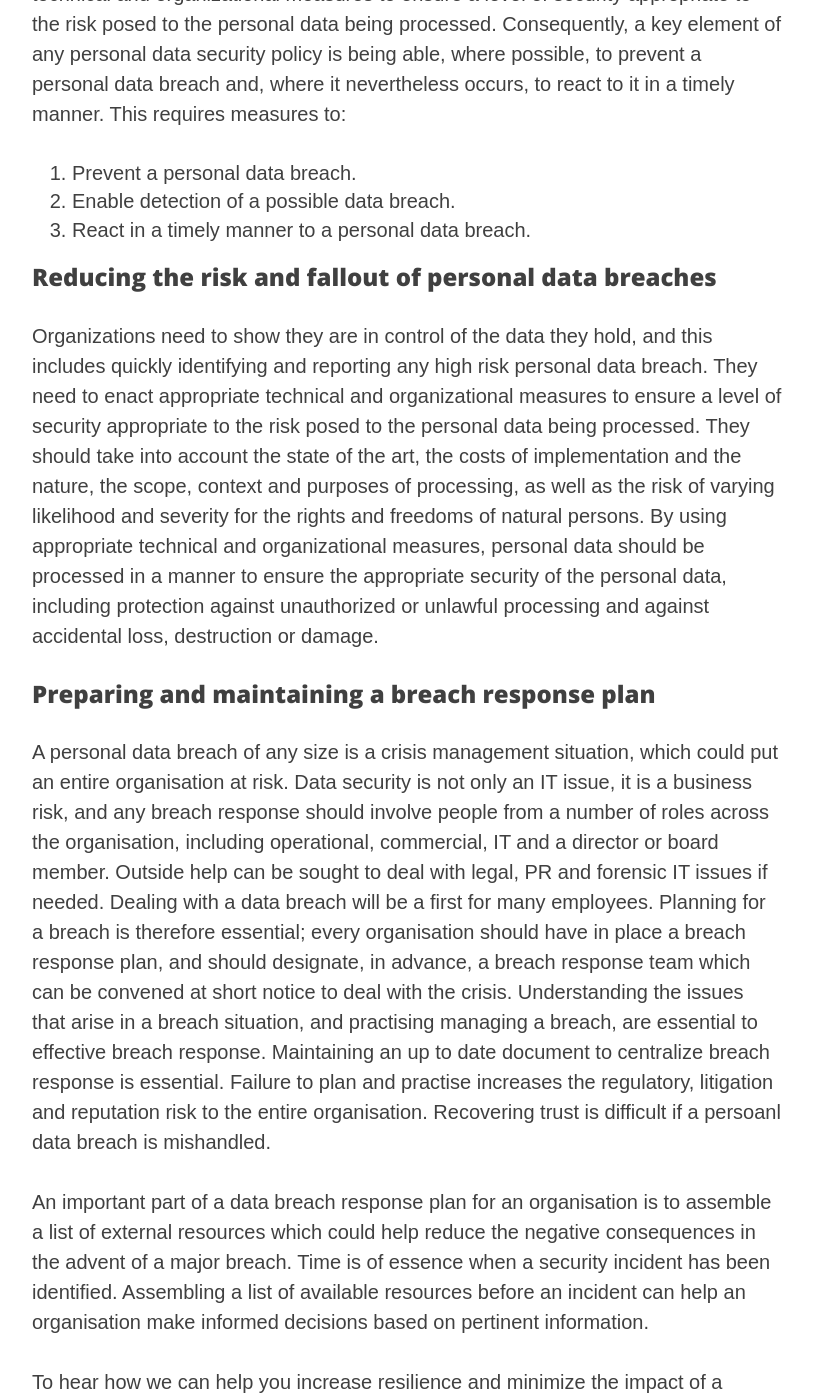
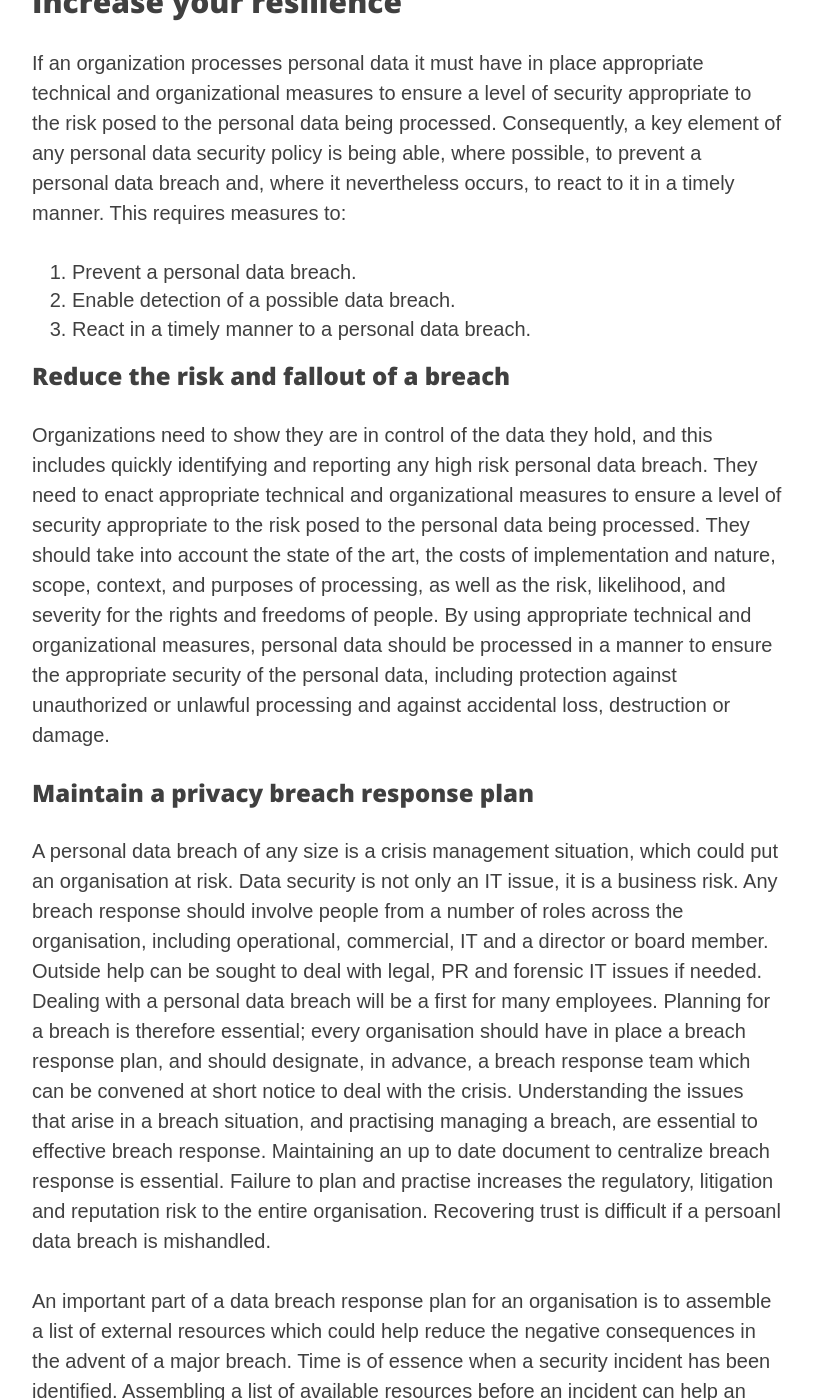
Before and after one commit to riod4/resources, a Jekyll site: the page built from _services/ensure-continuity-service.md, in a window 1280 px wide and 1400 px high, scrolled down 638 px. Shown: the whole window, without its empty margins (233-1046 px from the left). Built offline with Jekyll 4.4.1, drawn with Linux system fonts in a browser that asks for light colours; nearby versions of some CDN libraries; some of the changed text lies outside the part shown.

Commit message:
13-02-2020 v07

```diff
--- a/_services/ensure-continuity-service.md
+++ b/_services/ensure-continuity-service.md
@@ -1,8 +1,7 @@
 ---
 layout:     services
 title:      "Ensure Continuity"
-subtitle:   "Developing plans to mitigate privacy incidents."
-description: The biggest mistake organizations of all sizes make is waiting until after a privacy incident or cyber-attack to define a continuity plan. It may be too late!"
+subtitle:   "Recovering trust is more costly than protecting private data. Every organization should have a proven plan in place to mitigate a potential privacy incident."
 date:       2017-01-24 12:00:00
 permalink:  /ensure-continuity
 author:     "dario"
@@ -21,11 +20,11 @@ If an organization processes personal data it must have in place appropriate tec
 3.	React in a timely manner to a personal data breach.
 
 
-### Reducing the risk and fallout of personal data breaches
-Organizations need to show they are in control of the data they hold, and this includes quickly identifying and reporting any high risk personal data breach. They need to enact appropriate technical and organizational measures to ensure a level of security appropriate to the risk posed to the personal data being processed. They should take into account the state of the art, the costs of implementation and the nature, the scope, context and purposes of processing, as well as the risk of varying likelihood and severity for the rights and freedoms of natural persons. By using appropriate technical and organizational measures, personal data should be processed in a manner to ensure the appropriate security of the personal data, including protection against unauthorized or unlawful processing and against accidental loss, destruction or damage.
+### Reduce the risk and fallout of a breach
+Organizations need to show they are in control of the data they hold, and this includes quickly identifying and reporting any high risk personal data breach. They need to enact appropriate technical and organizational measures to ensure a level of security appropriate to the risk posed to the personal data being processed. They should take into account the state of the art, the costs of implementation and nature, scope, context, and purposes of processing, as well as the risk, likelihood, and severity for the rights and freedoms of people. By using appropriate technical and organizational measures, personal data should be processed in a manner to ensure the appropriate security of the personal data, including protection against unauthorized or unlawful processing and against accidental loss, destruction or damage.
 
-### Preparing and maintaining a breach response plan
-A personal data breach of any size is a crisis management situation, which could put an entire organisation at risk. Data security is not only an IT issue, it is a business risk, and any breach response should involve people from a number of roles across the organisation, including operational, commercial, IT and a director or board member. Outside help can be sought to deal with legal, PR and forensic IT issues if needed. Dealing with a data breach will be a first for many employees. Planning for a breach is therefore essential; every organisation should have in place a breach response plan, and should designate, in advance, a breach response team which can be convened at short notice to deal with the crisis. Understanding the issues that arise in a breach situation, and practising managing a breach, are essential to effective breach response. Maintaining an up to date document to centralize breach response is essential. Failure to plan and practise increases the regulatory, litigation and reputation risk to the entire organisation. Recovering trust is difficult if a persoanl data breach is mishandled.
+### Maintain a privacy breach response plan
+A personal data breach of any size is a crisis management situation, which could put an organisation at risk. Data security is not only an IT issue, it is a business risk. Any breach response should involve people from a number of roles across the organisation, including operational, commercial, IT and a director or board member. Outside help can be sought to deal with legal, PR and forensic IT issues if needed. Dealing with a personal data breach will be a first for many employees. Planning for a breach is therefore essential; every organisation should have in place a breach response plan, and should designate, in advance, a breach response team which can be convened at short notice to deal with the crisis. Understanding the issues that arise in a breach situation, and practising managing a breach, are essential to effective breach response. Maintaining an up to date document to centralize breach response is essential. Failure to plan and practise increases the regulatory, litigation and reputation risk to the entire organisation. Recovering trust is difficult if a persoanl data breach is mishandled.
 
 An important part of a data breach response plan for an organisation is to assemble a list of external resources which could help reduce the negative consequences in the advent of a major breach. Time is of essence when a security incident has been identified. Assembling a list of available resources before an incident can help an organisation make informed decisions based on pertinent information.
 
```
